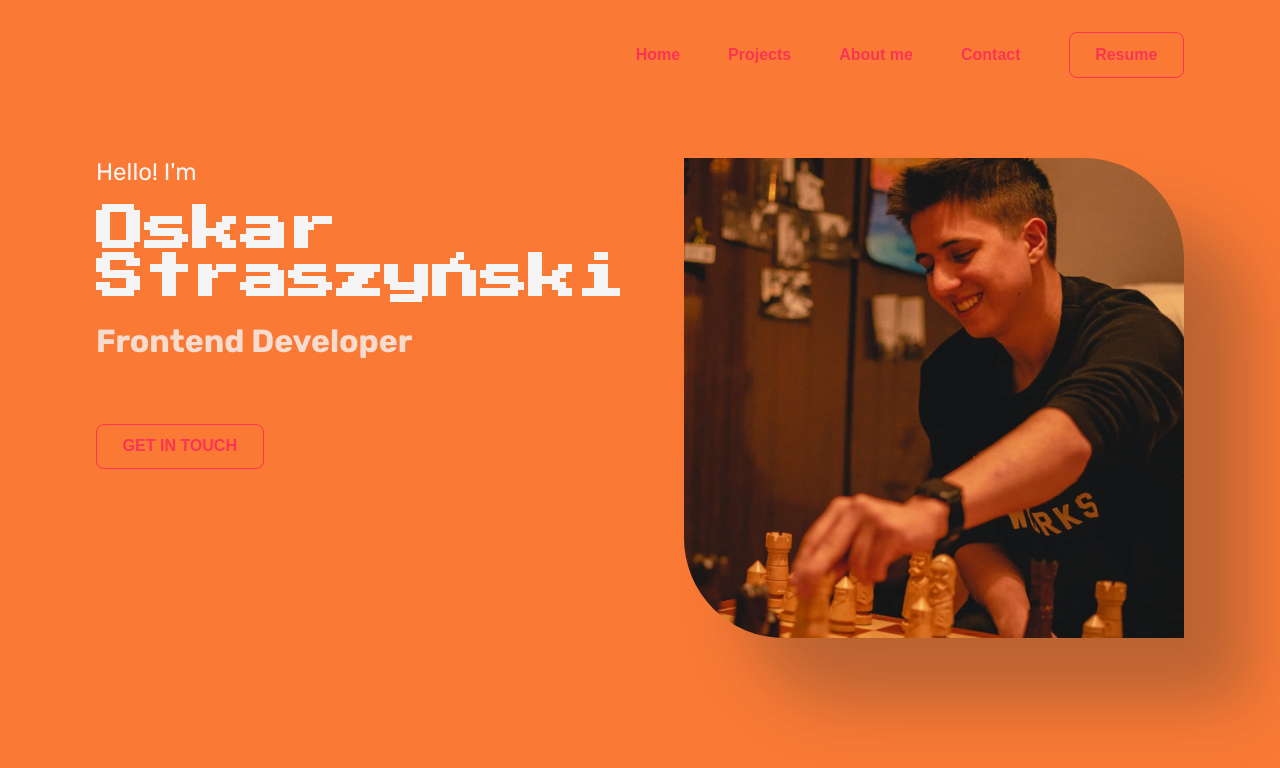
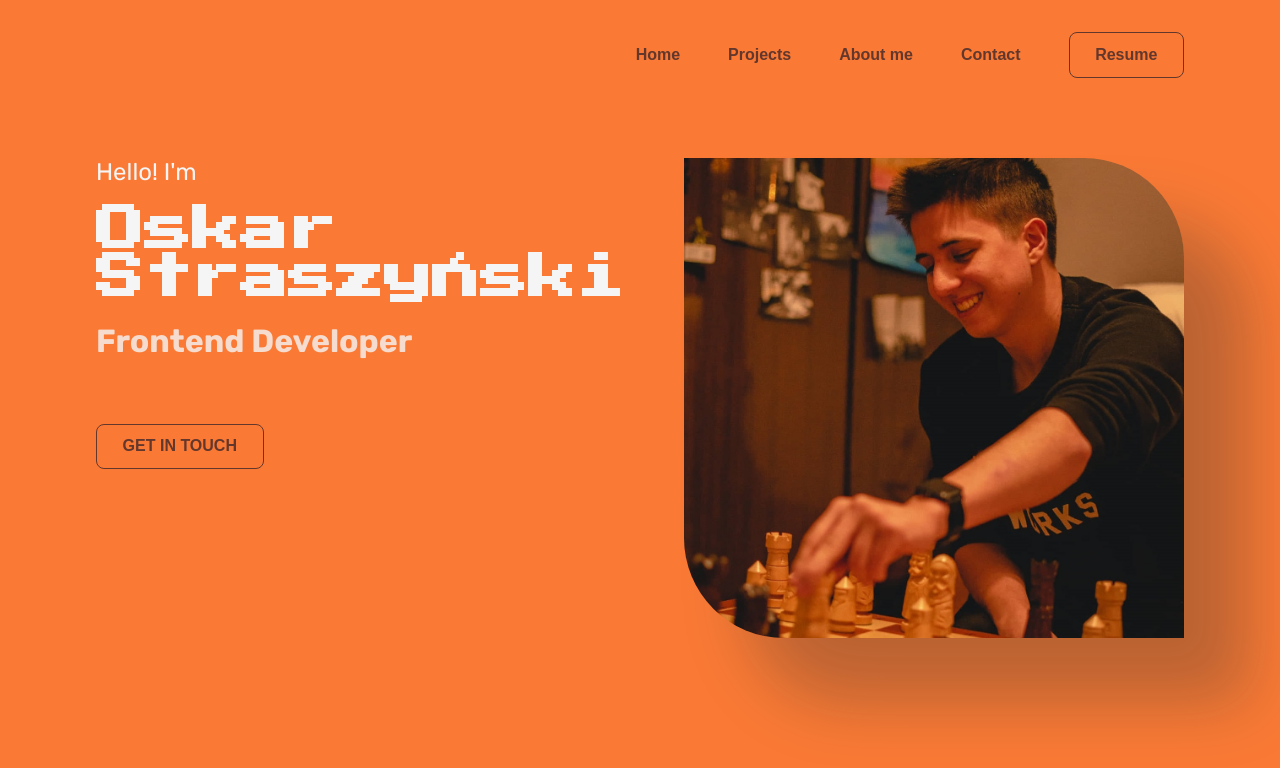
Before and after one commit to slothmast3r/personal-page-new, a Vue app: page / in a window 1280 px wide. Shown: the top 768 px of the page. Built offline with nearby package versions, Linux system fonts and the light colour scheme.

Commit message:
changing colors

```diff
--- a/src/assets/styles/_variables.scss
+++ b/src/assets/styles/_variables.scss
@@ -7,6 +7,6 @@ $honey-dew: #F0FFF0;
 
 
 
-$main-color: $orange-peel;
-$secondary-color: $sizzling-red;
-$third-color: $banana-peel;
+$main-color: #FA7A35;
+$secondary-color: #63372C;
+$third-color: #DAD2D8;
```
